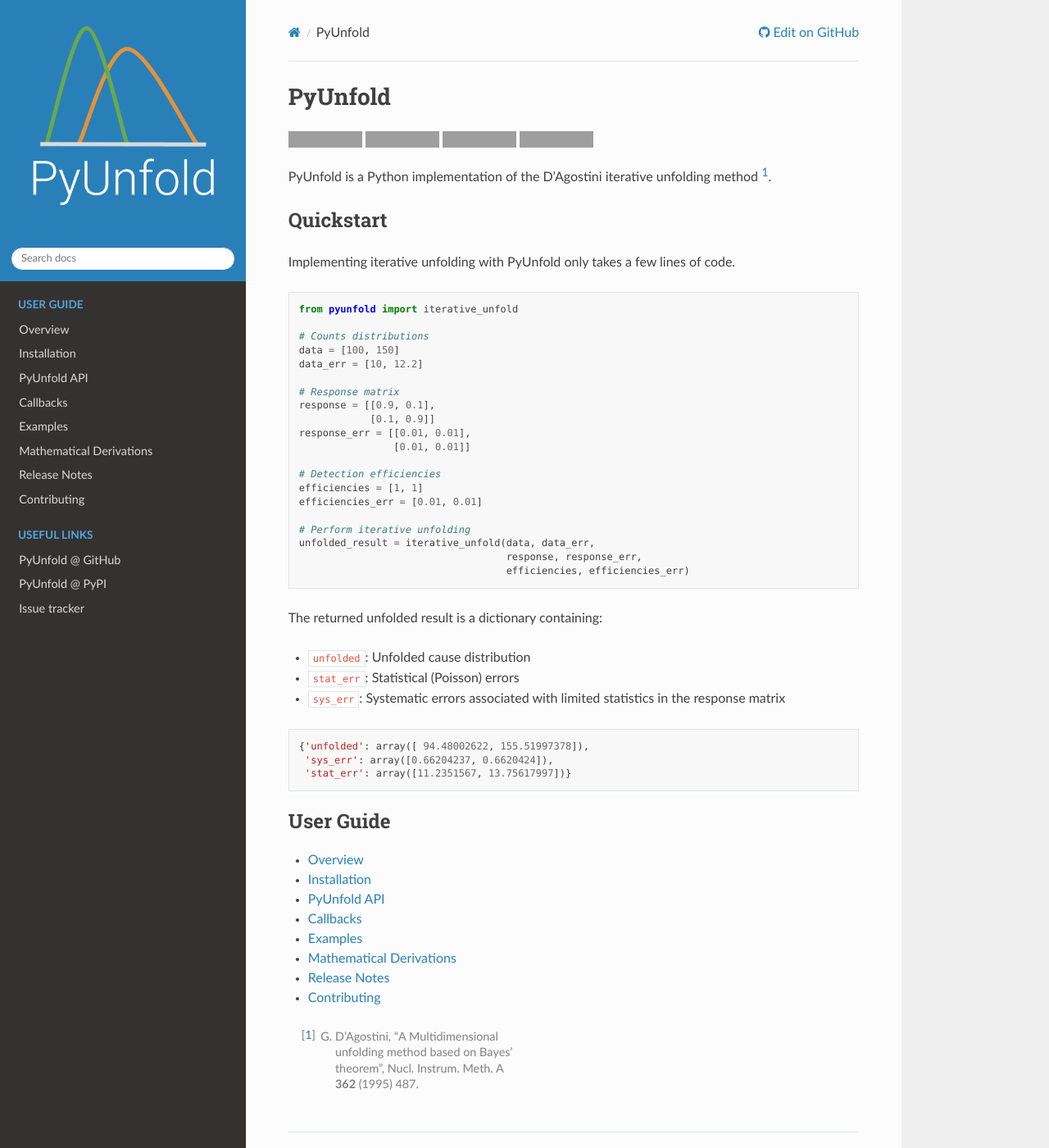
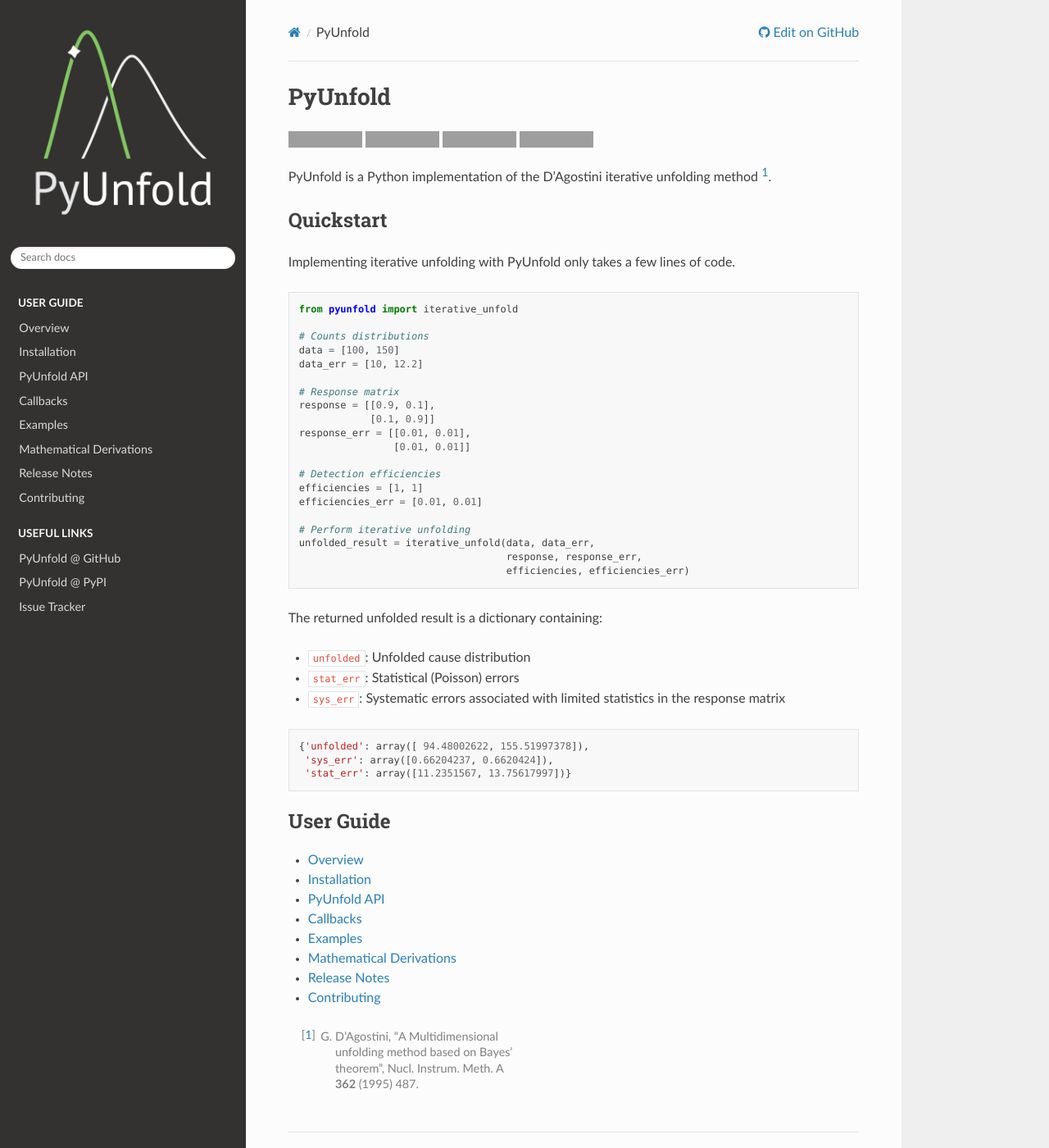
Before and after one commit to jrbourbeau/pyunfold, a Sphinx documentation site: the page built from docs/index.rst, in a window 1280 px wide and 1400 px high. Shown: the whole window at 82% size. Built offline with Sphinx 7.4.7 and the Read the Docs theme 2.0.0, drawn with Linux system fonts in a browser that asks for light colours; grey boxes are pictures that could not be loaded.

Commit message:
Adds some custom css for docs (#37)

```diff
--- /dev/null
+++ b/docs/_static/custom.css
@@ -0,0 +1,17 @@
+
+.wy-nav-side p.caption {
+  color: #F5F5F5;
+}
+
+.wy-nav-side, div.wy-side-nav-search {
+  background: #343131;
+}
+
+/* Sidebar link click color */
+.wy-menu-vertical a:active {
+  background-color: #70c162 !important;
+}
+
+.wy-side-nav-search input[type="text"] {
+  border: 0px;
+}
--- a/docs/conf.py
+++ b/docs/conf.py
@@ -99,7 +99,7 @@ html_show_sphinx = False
 # a list of builtin themes.
 #
 html_theme = "sphinx_rtd_theme"
-html_logo = "_static/logo-light.png"
+html_logo = "_static/simple@2x.png"
 
 # Theme options are theme-specific and customize the look and feel of a theme
 # further.  For a list of options available for each theme, see the
@@ -115,6 +115,9 @@ html_theme_options = {
 # relative to this directory. They are copied after the builtin static files,
 # so a file named "default.css" will overwrite the builtin "default.css".
 html_static_path = ['_static']
+
+def setup(app):
+    app.add_stylesheet('custom.css')
 
 # Custom sidebar templates, must be a dictionary that maps document names
 # to template names.
--- a/docs/index.rst
+++ b/docs/index.rst
@@ -84,7 +84,7 @@ The returned unfolded result is a dictionary containing:
 
    PyUnfold @ GitHub <https://github.com/jrbourbeau/pyunfold>
    PyUnfold @ PyPI <https://pypi.org/project/pyunfold/>
-   Issue tracker <https://github.com/jrbourbeau/pyunfold/issues>
+   Issue Tracker <https://github.com/jrbourbeau/pyunfold/issues>
 
 
 .. [1] G. D'Agostini, “A Multidimensional unfolding method based on Bayes' theorem”, Nucl. Instrum. Meth. A **362** (1995) 487.
```
Also changed, not shown: docs/_static/simple.png (added), docs/_static/simple@2x.png (added), docs/_static/simple@3x.png (added).
